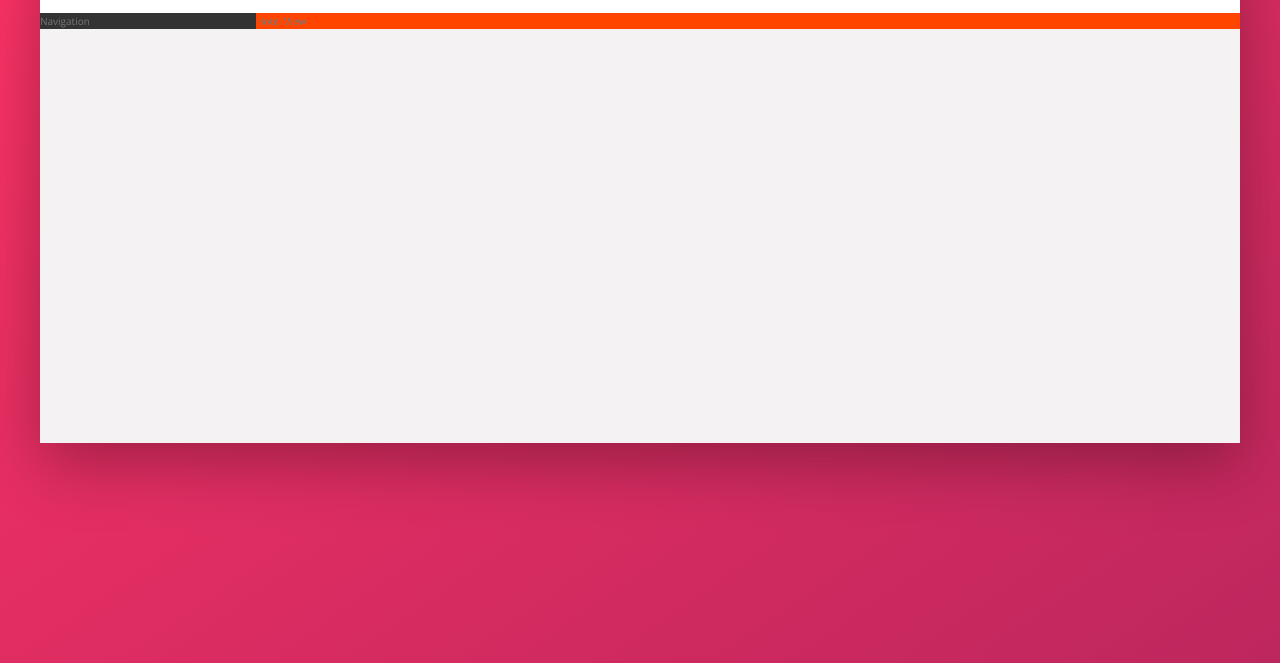
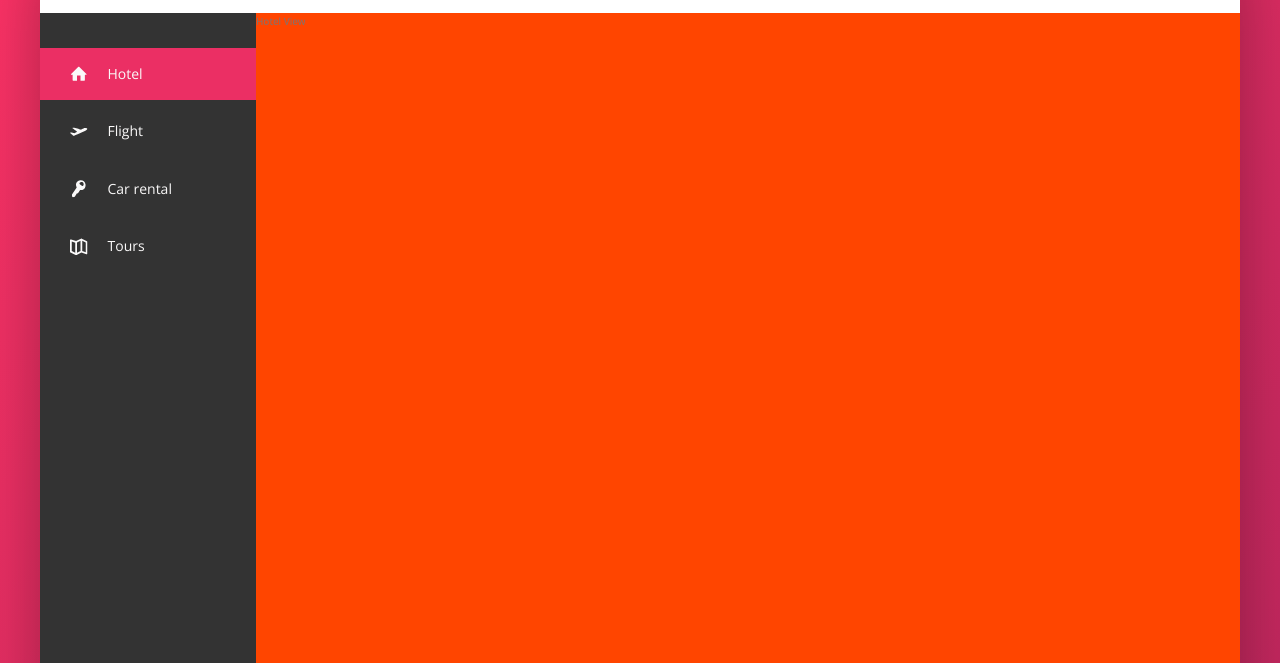
Before and after one commit to Sina-Akbari/css-sample-2, a website: page index.html in a window 1280 px wide. Shown: the part 137-800 px from the top of the page. Drawn offline with nearby package versions, Linux system fonts and the light colour scheme.

Commit message:
Added Sidebar styles

```diff
--- a/index.html
+++ b/index.html
@@ -55,7 +55,41 @@
       </header>
       <div class="content">
         <nav class="sidebar">
-          Navigation
+          <ul class="side-nav">
+            <li class="side-nav__item side-nav__item--active">
+              <a href="#" class="side-nav__link">
+                <svg class="side-nav__icon">
+                  <use xlink:href="img/sprite.svg#icon-home"></use>
+                </svg>
+                <span>Hotel</span>
+              </a>
+            </li>
+            <li class="side-nav__item">
+              <a href="#" class="side-nav__link">
+                <svg class="side-nav__icon">
+                  <use xlink:href="img/sprite.svg#icon-aircraft-take-off"></use>
+                </svg>
+                <span>Flight</span>
+              </a>
+            </li>
+            <li class="side-nav__item">
+              <a href="#" class="side-nav__link">
+                <svg class="side-nav__icon">
+                  <use xlink:href="img/sprite.svg#icon-key"></use>
+                </svg>
+                <span>Car rental</span>
+              </a>
+            </li>
+            <li class="side-nav__item">
+              <a href="#" class="side-nav__link">
+                <svg class="side-nav__icon">
+                  <use xlink:href="img/sprite.svg#icon-map"></use>
+                </svg>
+                <span>Tours</span>
+              </a>
+            </li>
+          </ul>
+          <div class="legal">&copy;2019 by Trillo. All rights reserved.</div>
         </nav>
         <main class="hotel-view">
           Hotel View
--- a/sass/_component.scss
+++ b/sass/_component.scss
@@ -106,3 +106,65 @@
     margin-right: 1rem;
   }
 }
+
+/***********************************/
+/* SIDE-NAVIGATION */
+.side-nav {
+  font-size: 1.4rem;
+  list-style: none;
+  margin-top: 3.5rem;
+  &__item {
+    position: relative;
+    &:not(:last-child) {
+      margin-bottom: 0.5rem;
+    }
+    &::before {
+      content: '';
+      position: absolute;
+      top: 0;
+      left: 0;
+      height: 100%;
+      width: 3px;
+      background-color: var(--color-primary);
+      transform: scaleY(0);
+      transition: transform 0.2s, width 0.4s cubic-bezier(1, 0, 0, 1) 0.2s,
+        background-color 0.1s;
+    }
+    &:hover,
+    &--active {
+      &::before {
+        transform: scaleY(1);
+        width: 100%;
+      }
+    }
+    &:active {
+      &::before {
+        background-color: var(--color-primary-light);
+      }
+    }
+  }
+  &__link {
+    &:link,
+    &:visited {
+      display: flex;
+      position: relative;
+      color: var(--color-grey-light-1);
+      text-decoration: none;
+      padding: 1.5rem 3rem;
+      align-items: center;
+      z-index: 10;
+    }
+  }
+  &__icon {
+    width: 1.75rem;
+    height: 1.75rem;
+    margin-right: 2rem;
+    fill: currentColor;
+  }
+}
+.legal {
+  font-size: 1.2rem;
+  color: var(--color-grey-light-4);
+  text-align: center;
+  padding: 2.5rem;
+}
--- a/sass/_layout.scss
+++ b/sass/_layout.scss
@@ -19,15 +19,18 @@
 
 .content {
   display: flex;
-  align-items: center;
 }
 
 .sidebar {
   background-color: var(--color-grey-dark-1);
   flex: 0 0 18%;
+  display: flex;
+  flex-flow: column;
+  justify-content: space-between;
 }
 
 .hotel-view {
   background-color: orangered;
   flex: 1;
+  height: 80rem;
 }
```
Also changed, not shown: css/style.css.
